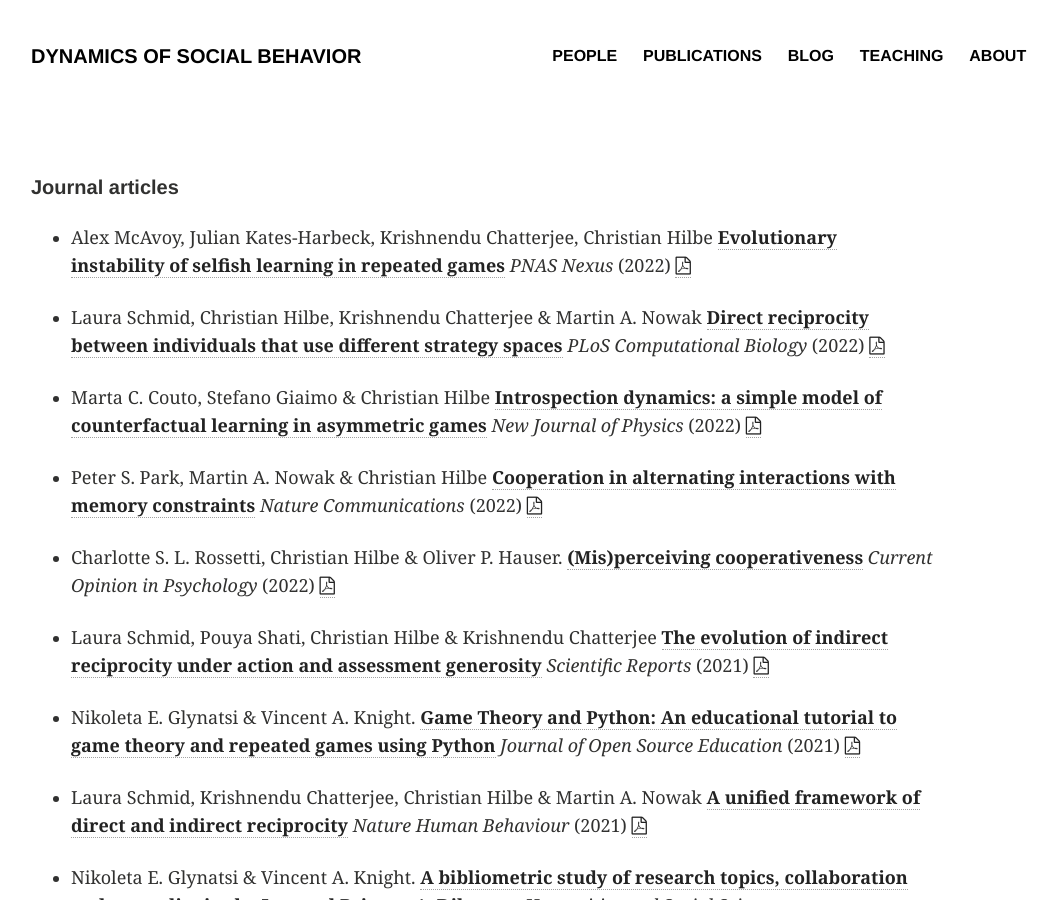
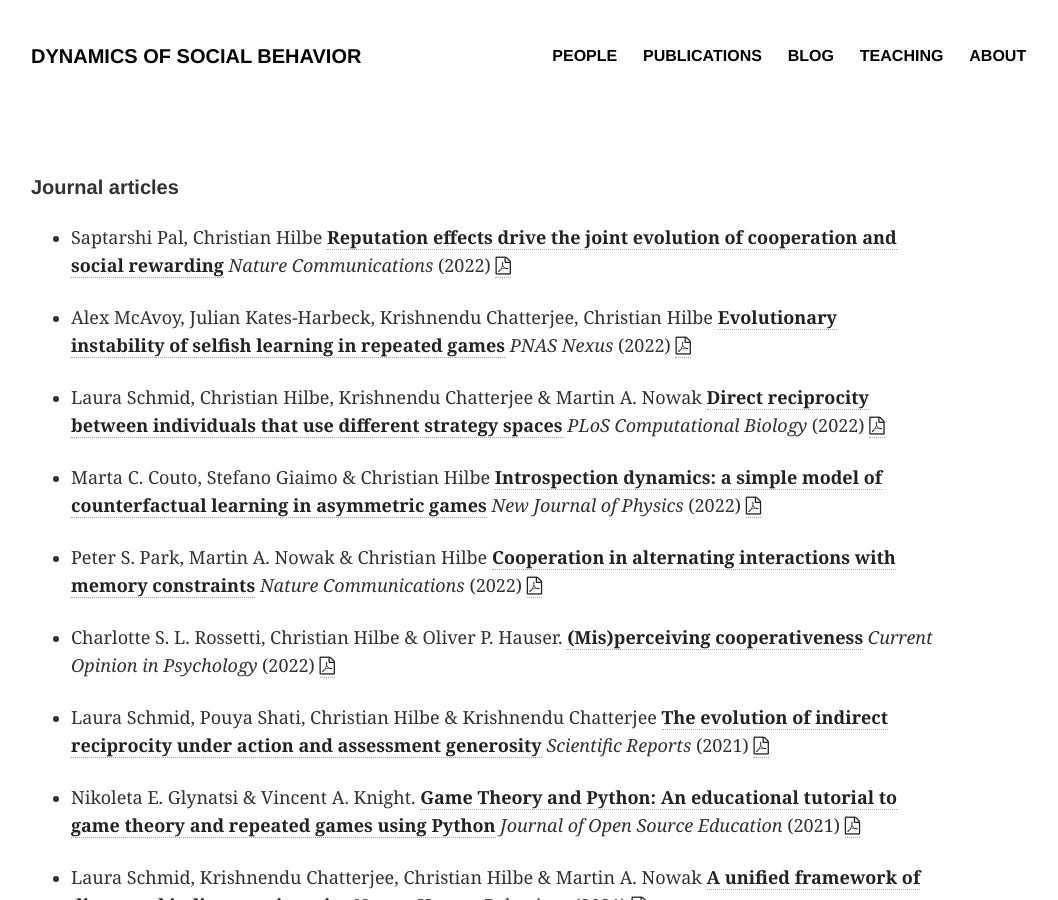
Before and after one commit to DYNOSOBs/social-behaviour, a Jekyll site: the page built from publications/index.md, in a window 1280 px wide and 900 px high. Shown: the whole window, without its empty margins (65-1123 px from the left). Built offline with Jekyll 4.4.1, drawn with Linux system fonts in a browser that asks for light colours.

Commit message:
Added Saptarshi and Christian publication details

```diff
--- a/publications/index.md
+++ b/publications/index.md
@@ -9,6 +9,9 @@ image:
 
 <h5>Journal articles</h5>
 
+- Saptarshi Pal, Christian Hilbe
+[**Reputation effects drive the joint evolution of cooperation and social rewarding**](https://www.nature.com/articles/s41467-022-33551-y)
+_Nature Communications_ (2022) <a href="papers/Pal_Rewards_NComms.pdf"><i class="fa fa-file-pdf-o"></i>
 
 - Alex McAvoy, Julian Kates-Harbeck, Krishnendu Chatterjee, Christian Hilbe
 [**Evolutionary instability of selfish learning in repeated games**](https://academic.oup.com/pnasnexus/article/1/4/pgac141/6650683)
```
Also changed, not shown: 1 other file.
